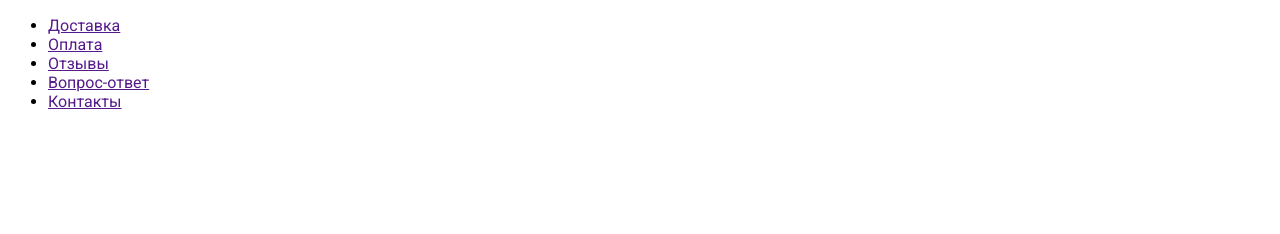
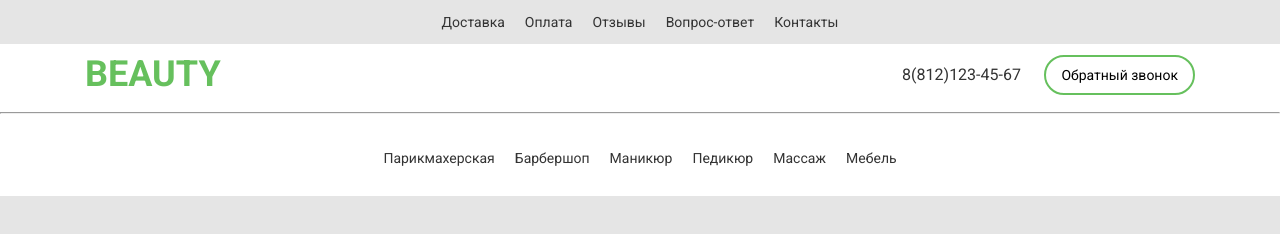
Before and after one commit to tatatia/site-flexbox, a plain HTML site: page index.html in a window 1280 px wide. Drawn offline with nearby package versions, Linux system fonts and the light colour scheme.

Commit message:
finished with header

```diff
--- a/css/style.css
+++ b/css/style.css
@@ -1,4 +1,63 @@
 body{
     font-family: 'Roboto', sans-serif;
-    background-color: #FFFFFF;
+    background-color: #E5E5E5;
+    color: #333333;
+    font-size: 14px;
 }
+.wrapper{
+    max-width: 1110px;
+    padding-left: 15px;
+    padding-right: 15px;
+    margin: 0 auto;
+}
+.nav{
+    display: flex;
+    justify-content: center;
+    list-style-type: none;
+    padding-left: 0;
+}
+.nav>li{
+    margin-left: 10px;
+    margin-right: 10px;
+}
+.nav>li>a{
+    text-decoration:none;
+    color: #333333;
+}
+.header{
+    background-color: #fff;
+}
+.header-top{
+    display:flex;
+    justify-content:space-between;
+    align-items:center;
+    padding: 10px 0;
+}
+.logo{
+    color: #66C05d;
+    font-size: 36px;
+    font-weight: 700;
+}
+.header-info span{
+    font-size: 16px;
+}
+.header-info button{
+    font-size: 14px;
+    border-radius: 20px;
+    border: 2px solid#66C05D;
+    background-color: transparent;
+    padding: 10px 15px;
+    margin-left: 20px;
+}
+.header-bottom{
+    padding: 15px 0;
+}
+.header-bottom.nav{
+    font-size: 16px;
+    margin: 0;
+}
+hr{
+    /* border: none; */
+    background-color: #faf2f2;
+    height: 1px;
+}
--- a/index.html
+++ b/index.html
@@ -9,18 +9,51 @@
     <style>
         @import url('https://fonts.googleapis.com/css2?family=Roboto:wght@400;500;700&display=swap');
     </style>
-    <link rel="Stylesheet" href="css/style.css">
+    <link rel="stylesheet" href="css/style.css">
+    <link rel="stylesheet" href="https://cdnjs.cloudflare.com/ajax/libs/normalize/8.0.1/normalize.min.css"
+        integrity="sha512-NhSC1YmyruXifcj/KFRWoC561YpHpc5Jtzgvbuzx5VozKpWvQ+4nXhPdFgmx8xqexRcpAglTj9sIBWINXa8x5w=="
+        crossorigin="anonymous" />
 </head>
 
 <body>
     <header>
-        <ul>
+        <div class="wrapper">
+            <nav>
+                <ul class="nav">
                     <li><a href="">Доставка</a></li>
                     <li><a href="">Оплата</a></li>
                     <li><a href="">Отзывы</a></li>
                     <li><a href="">Вопрос-ответ</a></li>
                     <li><a href="">Контакты</a></li>
                 </ul>
+            </nav>
+        </div>
+        <div class="bg-white">
+            <div class="header">
+                <div class="wrapper">
+                    <div class="header-top">
+                        <div class="logo">BEAUTY</div>
+                        <div class="header-info">
+                            <span>8(812)123-45-67</span>
+                            <button type="button">Обратный звонок</button>
+                        </div>
+                    </div>
+                </div>
+                <hr>
+                <div class="wrapper">
+                    <div class="header-bottom">
+                        <ul class="nav">
+                            <li><a href="">Парикмахерская</a></li>
+                            <li><a href="">Барбершоп</a></li>
+                            <li><a href="">Маникюр</a></li>
+                            <li><a href="">Педикюр</a></li>
+                            <li><a href="">Массаж</a></li>
+                            <li><a href="">Мебель</a></li>
+                        </ul>
+                    </div>
+                </div>
+            </div>
+        </div>
     </header>
 </body>
 
```
Lines whose indentation alone changed are shown as unchanged.
